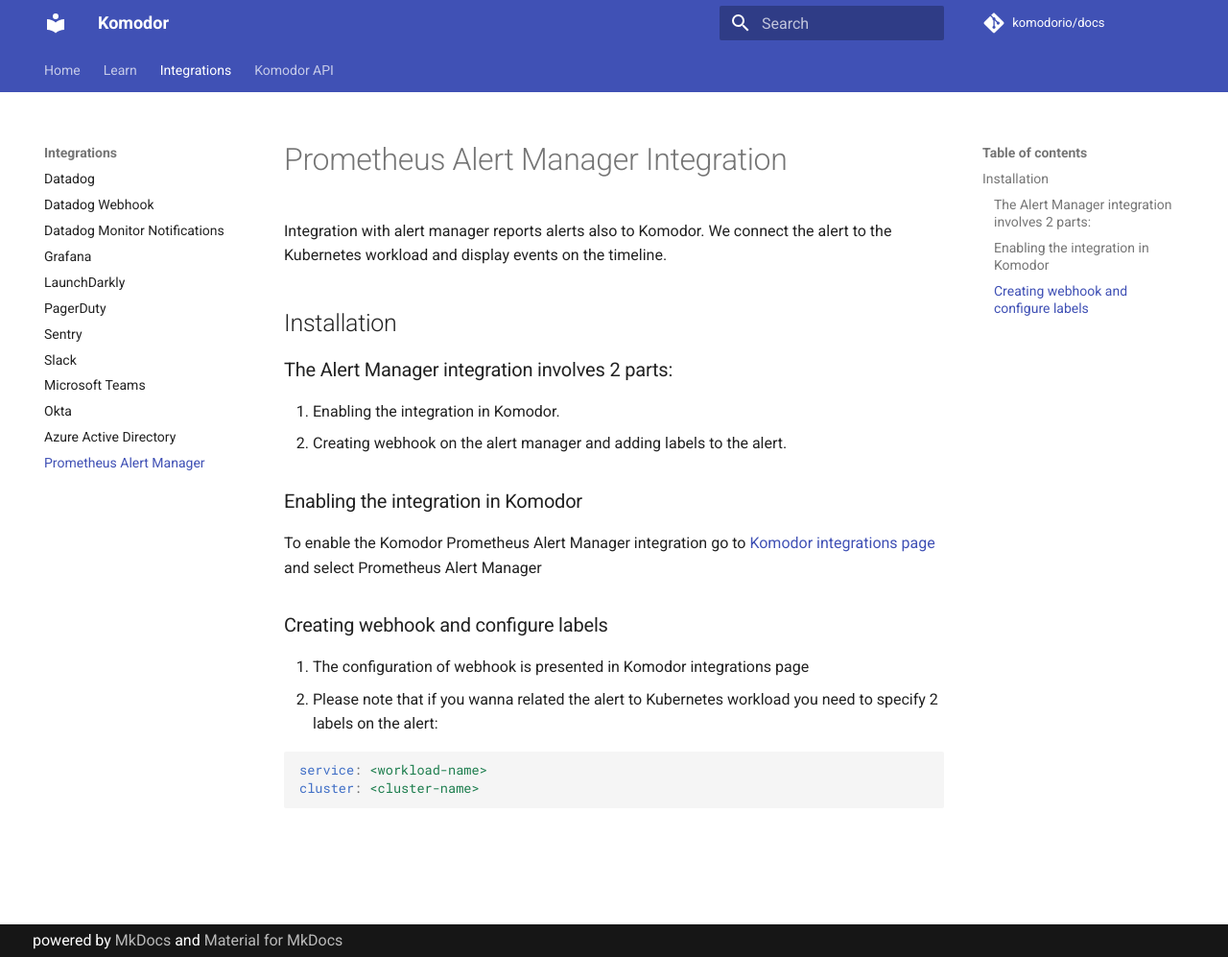
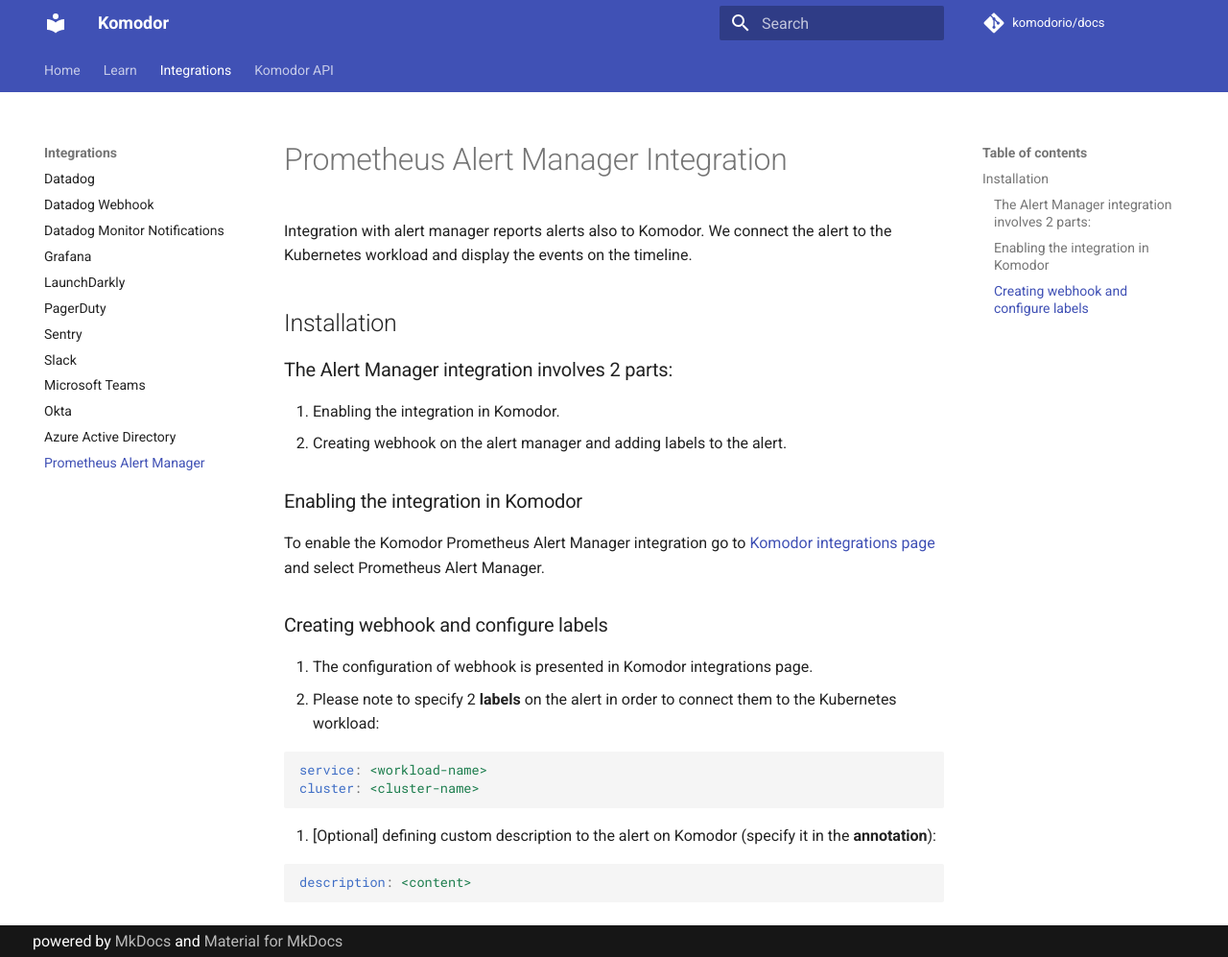
Before and after one commit to komodorio/docs, an MkDocs documentation site: the page built from docs/Integrations/PrometheusAlertManager.md, in a window 1280 px wide and 997 px high. Shown: the whole window at 96% size. Built offline with MkDocs 1.6.1 and Material for MkDocs 9.7.7, drawn with Linux system fonts in a browser that asks for light colours; comment, search, counter and statistics services are not loaded.

Commit message:
add files changes

````diff
--- a/docs/Integrations/PrometheusAlertManager.md
+++ b/docs/Integrations/PrometheusAlertManager.md
@@ -1,6 +1,6 @@
 # Prometheus Alert Manager Integration
 
-Integration with alert manager reports alerts also to Komodor. We connect the alert to the Kubernetes workload and display events on the timeline.
+Integration with alert manager reports alerts also to Komodor. We connect the alert to the Kubernetes workload and display the events on the timeline.
 
 ## Installation
 
@@ -11,14 +11,20 @@
 
 ### Enabling the integration in Komodor
 
-To enable the Komodor Prometheus Alert Manager integration go to [Komodor integrations page](https://app.komodor.com/main/integration) and select Prometheus Alert Manager
+To enable the Komodor Prometheus Alert Manager integration go to [Komodor integrations page](https://app.komodor.com/main/integration) and select Prometheus Alert Manager.
 
 ### Creating webhook and configure labels
 
-1. The configuration of webhook is presented in Komodor integrations page
-2. Please note that if you wanna related the alert to Kubernetes workload you need to specify 2 labels on the alert:
+1. The configuration of webhook is presented in Komodor integrations page.
+2. Please note to specify 2 **labels** on the alert in order to connect them to the Kubernetes workload:
 
 ```yaml
 service: <workload-name>
 cluster: <cluster-name>
 ```
+
+3. [Optional] defining custom description to the alert on Komodor (specify it in the **annotation**):
+
+```yaml
+description: <content>
+```
````
